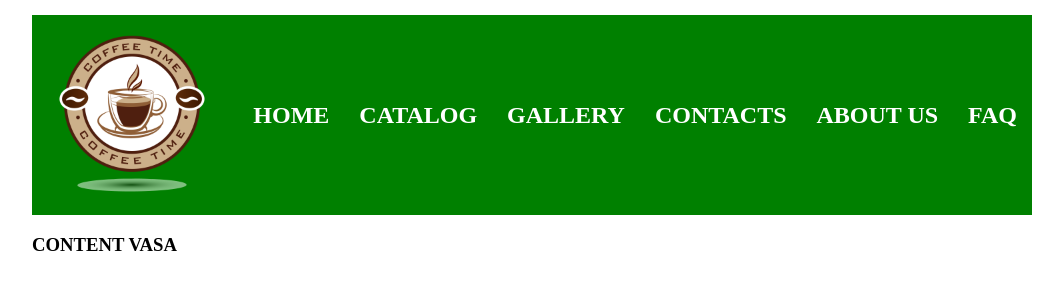
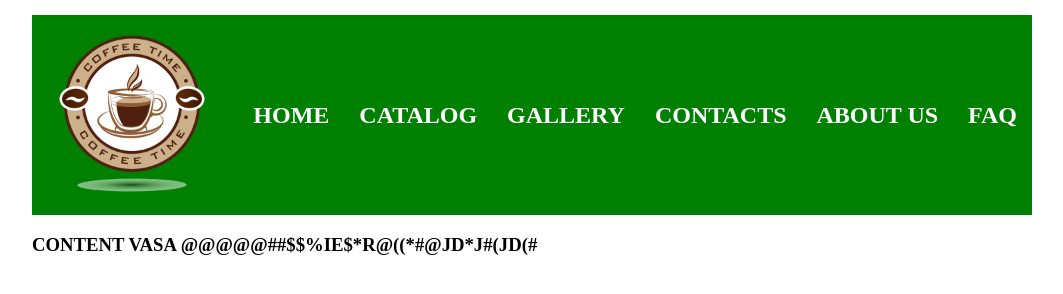
Before and after one commit to alex0735070005/my-html-project, a plain HTML site: page index.html in a window 1280 px wide. Shown: the whole page, without its empty margins (108-1171 px from the left). Drawn offline with Linux system fonts and the light colour scheme.

Commit message:
home changes-2

```diff
--- a/index.html
+++ b/index.html
@@ -25,7 +25,7 @@
             </nav>
         </header>
         <div>
-            <h3>CONTENT VASA</h3>
+            <h3>CONTENT VASA @@@@@##$$%IE$*R@((*#@JD*J#(JD(#</h3>
         </div>
     </div>
 </body>
```
